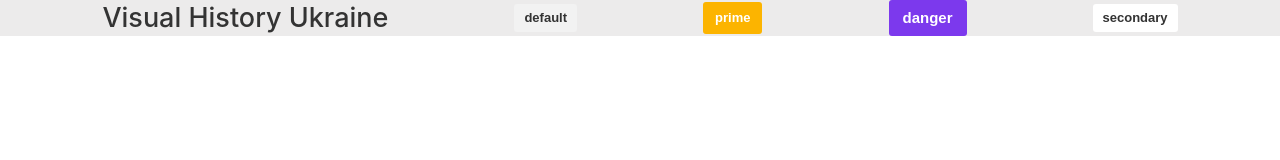
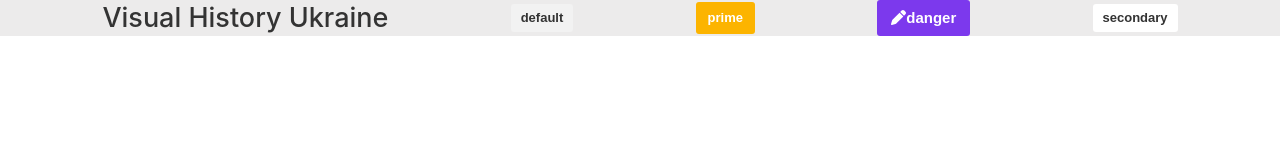
Before and after one commit to katerynazinchuk/Visual-History-of-Ukraine, a React (Create React App) app: page / in a window 1280 px wide. Shown: the top 160 px of the page. Built offline with nearby package versions, Linux system fonts and the light colour scheme; a web font is replaced by a local one.

Commit message:
clear button component

```diff
--- a/src/components/Button/button-icon.scss
+++ b/src/components/Button/button-icon.scss
@@ -0,0 +1,3 @@
+.button-icon {
+  padding: 10px;
+}
--- a/src/components/Button/index.jsx
+++ b/src/components/Button/index.jsx
@@ -22,7 +22,6 @@ const Button = ({ type, size, icon, label }) => {
 Button.propTypes = {
   size: PropTypes.oneOf(["small", "medium", "large"]),
   type: PropTypes.oneOf(["default", "primary", "danger", "secondary"]),
-  children: PropTypes.node,
 };
 
 export default Button;
--- a/src/components/Header/index.jsx
+++ b/src/components/Header/index.jsx
@@ -6,10 +6,10 @@ const Header = () => {
   return (
     <div className="container">
       <h1>Visual History Ukraine</h1>
-      <Button type={"default"} size={"small"} label={"default"} />
-      <Button type={"prime"} size={"medium"} label={"prime"} />
-      <Button type={"danger"} size={"large"} label={"danger"} />
-      <Button type={"secondary"} size={"small"} label={"secondary"} />
+      <Button type="default" size="small" label={"default"} />
+      <Button type="prime" size="medium" label={"prime"} />
+      <Button type="danger" size="large" label={"danger"} icon={"faPen"} />
+      <Button type="secondary" size="small" label={"secondary"} />
     </div>
   );
 };
```
